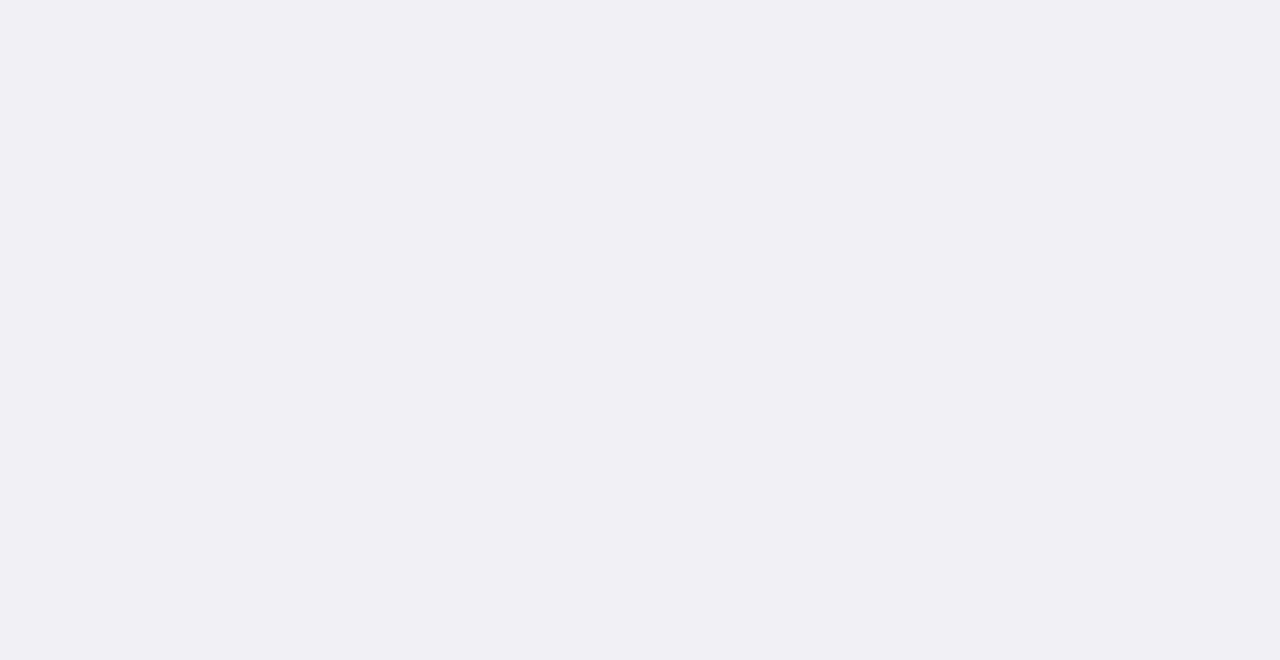
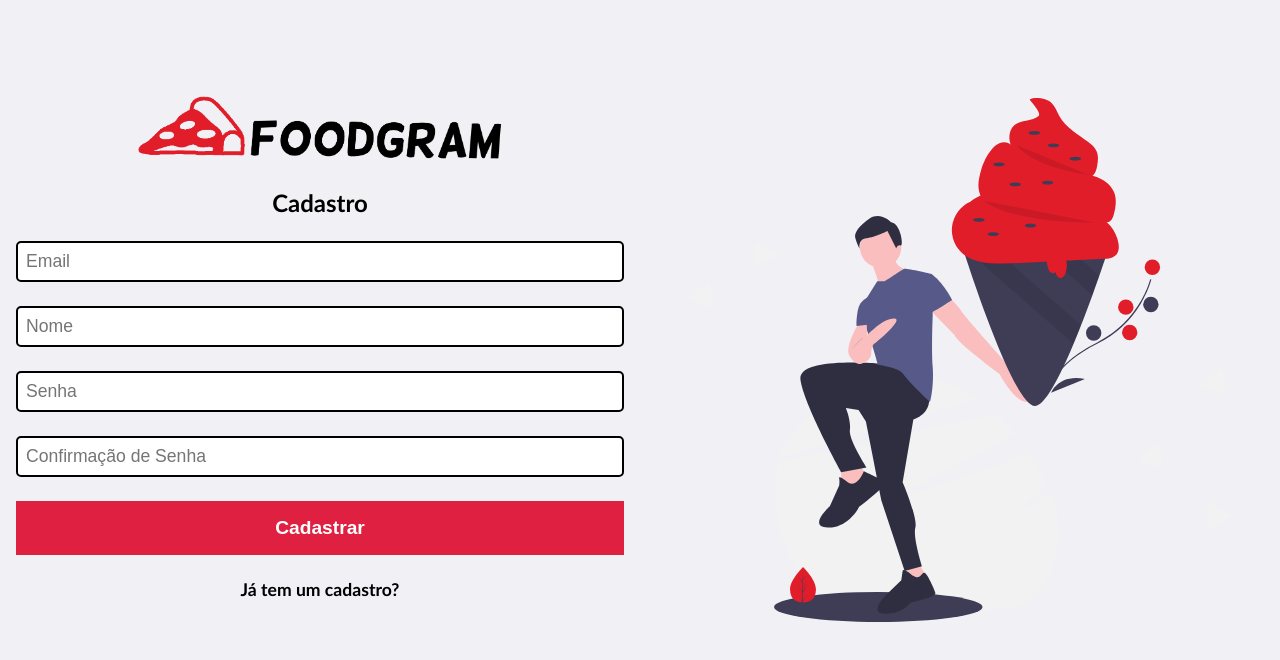
Before and after one commit to IAmUserUndefined/foodgram-front-end, a React (Create React App) app: page /register in a window 1280 px wide. Before the commit this address had no page. Shown: the top 660 px of the page. Built offline with nearby package versions, Linux system fonts and the light colour scheme.

Commit message:
criar página de cadastro de usuário

```diff
--- /dev/null
+++ b/src/pages/Register/index.tsx
@@ -0,0 +1,111 @@
+import React, { ReactElement, useState } from "react";
+
+import Form from "../../styles/form";
+import FormInput from "../../components/FormInput/index";
+import Button from "../../components/Button/index";
+import FormLink from "../../components/FormLink/index";
+import Logo from "../../components/Logo/index";
+import LoadingGif from "../../components/LoadingGif/index";
+import PagesContainer from "../../components/PagesContainer/index";
+
+import api from "../../services/api";
+
+import isEmailValid from "../../utils/isEmailValid";
+import isPasswordValid from "../../utils/isPasswordValid";
+
+import { useModal } from "../../providers/ModalProvider";
+
+const Register = () => {
+  const { handleShowModal } = useModal();
+  const [formValues, setFormValues] = useState({});
+  const [buttonChildren, setButtonChildren] = useState<string | ReactElement>("Cadastrar");
+
+  const handleRegister = async (e: any) => {
+    e.preventDefault();
+
+    const { email, name, password, passwordConfirm } = e.target;
+
+    if (!email.value || !name.value || !password.value || !passwordConfirm.value)
+      return handleShowModal("Preencha todos os campos");
+
+    if (!isEmailValid(email.value))
+      return handleShowModal("Coloque um email válido");
+
+    const { result, message } = isPasswordValid(password.value);
+
+    if (!result) return handleShowModal(message);
+
+    if (password.value !== passwordConfirm.value)
+      return handleShowModal("As senhas não coincidem");
+
+    setButtonChildren(<LoadingGif />);
+
+    await api
+      .post("/user/create", {
+        email: email.value,
+        name: name.value,
+        password: password.value,
+        passwordConfirm: passwordConfirm.value,
+      })
+      .then(({ data }) => {
+
+        handleShowModal(data.response);
+      })
+      .catch(({ response }) =>
+        response
+          ? handleShowModal(response.data.response)
+          : handleShowModal("Erro no Servidor, tente novamente mais tarde")
+      );
+
+    setButtonChildren("Cadastrar");
+  };
+
+  return (
+    <>
+      <PagesContainer>
+        <Form onSubmit={handleRegister}>
+          <Logo />
+
+          <h2>Cadastro</h2>
+
+          <FormInput
+            type="email"
+            name="email"
+            placeholder="Email"
+            formValues={formValues}
+            setFormValues={setFormValues}
+          />
+          <FormInput
+            type="text"
+            name="name"
+            placeholder="Nome"
+            formValues={formValues}
+            setFormValues={setFormValues}
+          />
+          <FormInput
+            type="password"
+            name="password"
+            placeholder="Senha"
+            formValues={formValues}
+            setFormValues={setFormValues}
+          />
+          <FormInput
+            type="password"
+            name="passwordConfirm"
+            placeholder="Confirmação de Senha"
+            formValues={formValues}
+            setFormValues={setFormValues}
+          />
+
+          <Button type="submit">
+            {buttonChildren}
+          </Button>
+
+          <FormLink link="/">Já tem um cadastro?</FormLink>
+        </Form>
+      </PagesContainer>
+    </>
+  );
+};
+
+export default Register;
--- a/src/routes.tsx
+++ b/src/routes.tsx
@@ -5,14 +5,19 @@ import PublicRoute from "./components/PublicRoute/index";
 import PrivateRoute from "./components/PrivateRoute/index";
 
 import Login from './pages/Login';
+import Register from './pages/Register';
 import Modal from './pages/Modal';
 
 export const AppRoutes = () => {
     return (
         <>
             <Routes>
-                <Route path="/" element={<PublicRoute />}>
+                <Route path="/" element={<PublicRoute />} >
                     <Route path="/" element={<Login />} />
+                </Route>
+
+                <Route path="/register" element={<PublicRoute />} >
+                    <Route path="/register" element={<Register />} />
                 </Route>
             </Routes>
         </>
```
